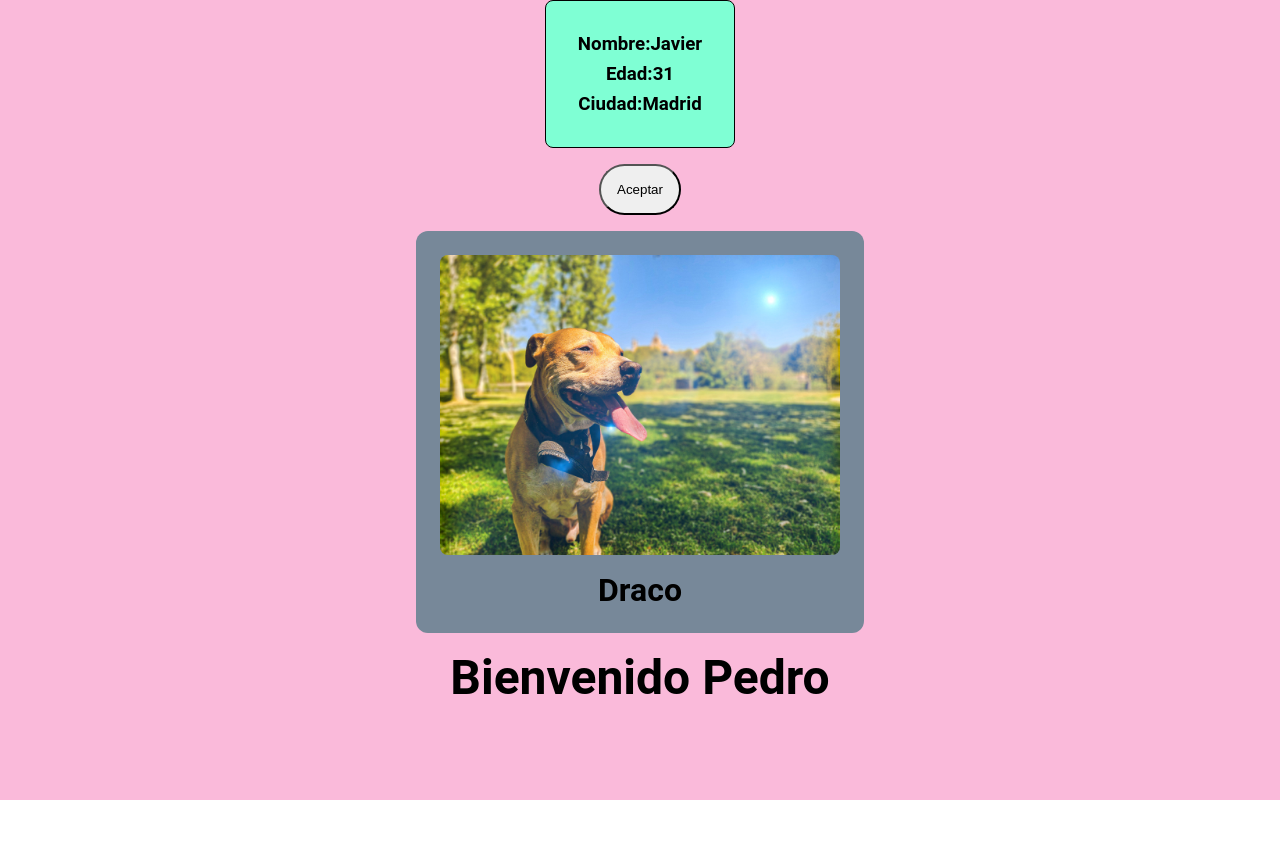
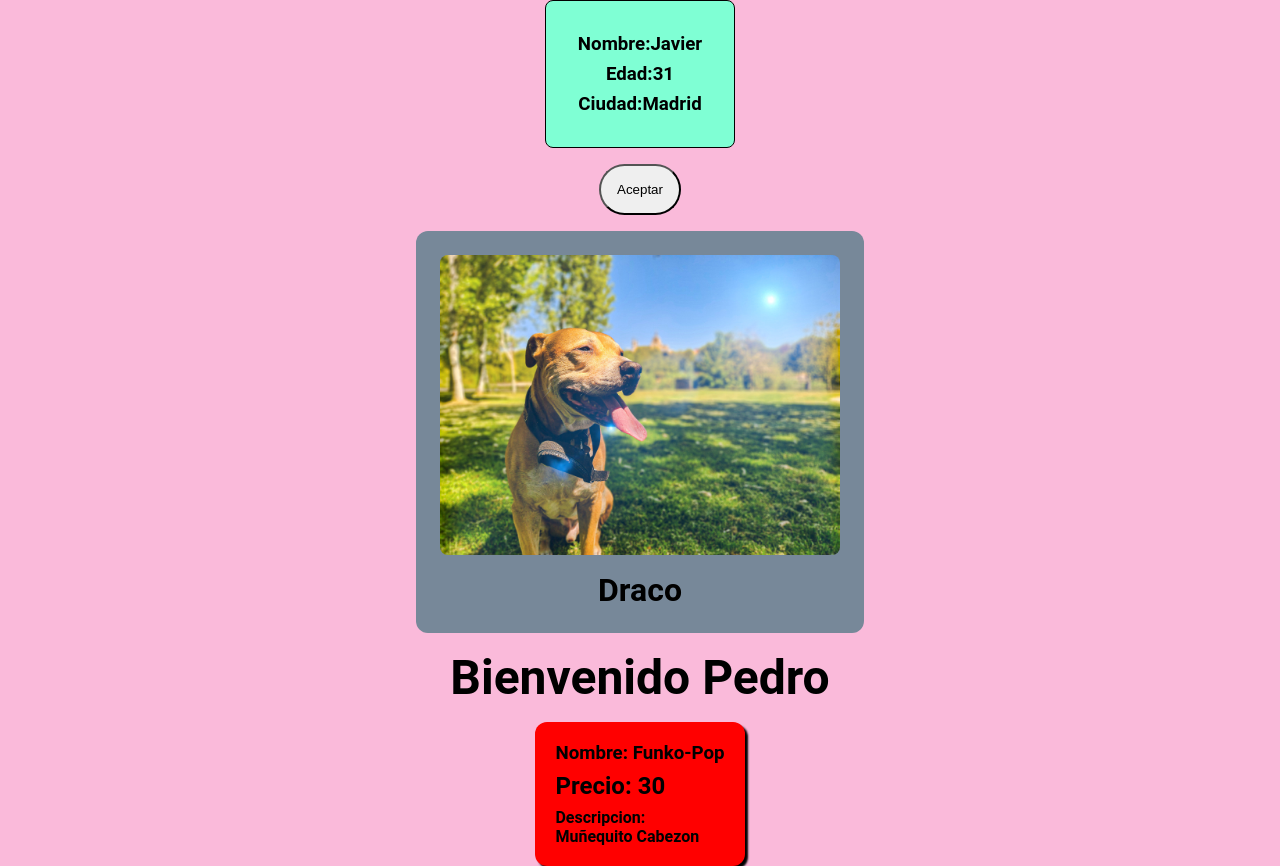
Before and after one commit to javier-ibanez-vizuete/react-components, a React (Vite) app: page / in a window 1280 px wide. Before the commit the page ends 800 px from the top, so only its background shows below. Built offline with nearby package versions, Linux system fonts and the light colour scheme.

Commit message:
feat(components):add Product to components

```diff
--- a/src/App.jsx
+++ b/src/App.jsx
@@ -2,6 +2,7 @@ import { UserCard } from "./components/UserCard/UserCard";
 import { CustomButton } from "./components/CustomButton/CustomButton";
 import { Avatar } from "./components/Avatar/Avatar";
 import { WelcomeMessage } from "./components/WelcomeMessage/WelcomeMessage";
+import { Product } from "./components/Product/Product";
 
 export const App = () => {
 	return (
@@ -9,7 +10,8 @@ export const App = () => {
 			<UserCard name={"Javier"} year={31} city={"Madrid"} />
 			<CustomButton text={"Aceptar"} />
 			<Avatar url={"/src/media/images/draco-sunshine.jpg"} name={"Draco"} />
-      <WelcomeMessage userName={"Pedro"}/>
+			<WelcomeMessage userName={"Pedro"} />
+			<Product productName={"Funko-Pop"} price={30} productDescription={"Muñequito Cabezon"} />
 		</>
 	);
 };
--- a/src/components/Product/Product.css
+++ b/src/components/Product/Product.css
@@ -0,0 +1,17 @@
+.product-card {
+	display: flex;
+	flex-direction: column;
+	align-self: center;
+	gap: 0.5rem;
+
+	padding: 20px;
+	border-radius: 12px;
+	box-shadow: 3px 3px 2px 0px rgba(0, 0, 0, 1);
+	background-color: red;
+}
+
+.product-card p {
+    display: flex;
+    flex-direction: column;
+    font-weight: 700;
+}
--- a/src/components/Product/Product.jsx
+++ b/src/components/Product/Product.jsx
@@ -0,0 +1,13 @@
+import "./Product.css";
+
+export const Product = ({ productName, price, productDescription }) => {
+	return (
+		<div className="product-card">
+			<h3>Nombre: {productName}</h3>
+			<h2>Precio: {price}</h2>
+			<p>
+				Descripcion: <span>{productDescription}</span>
+			</p>
+		</div>
+	);
+};
```
